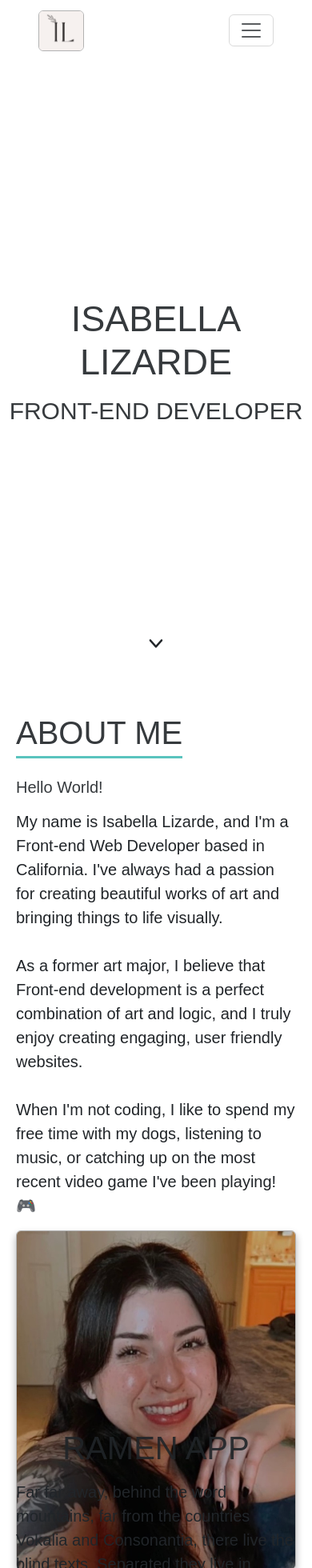
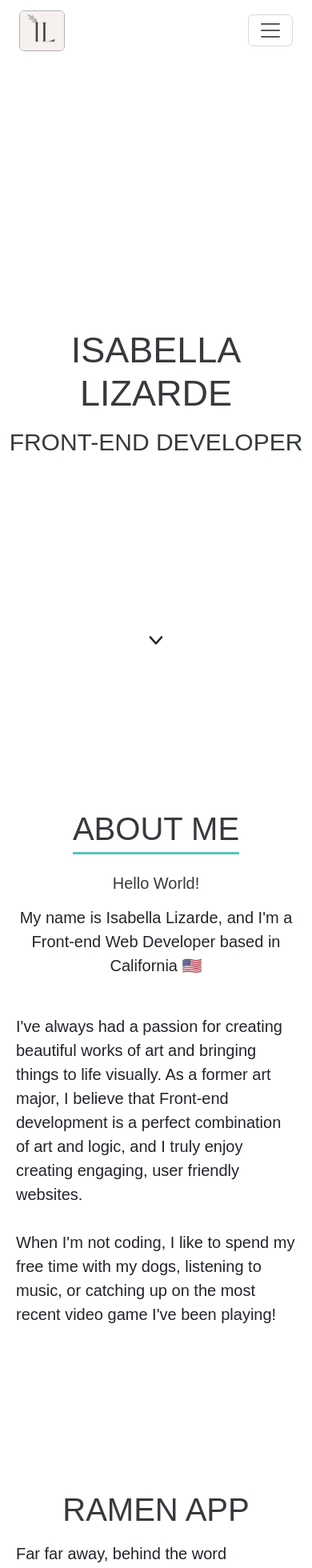
Before and after one commit to soybella/isabella-lizarde-portfolio, a React (Create React App) app: page / in a window 390 px wide. Shown: the top 1960 px of the page at 80% size. Built offline with nearby package versions, Linux system fonts and the light colour scheme; a web font is replaced by a local one.

Commit message:
Updated homepage and main section and made it responsive

```diff
--- a/src/App.css
+++ b/src/App.css
@@ -10,6 +10,7 @@
 
 body {
   margin: 0 auto;
+  scroll-behavior: smooth;
 }
 
 h1,
@@ -77,12 +78,17 @@ img {
   box-shadow: none;
 }
 
+.navbar {
+  background: white;
+}
+
 .navbar-length {
   max-width: 100%;
+  margin-left: 48px;
+  margin-right: 48px;
 }
 
 .navbar-list {
-  display: flex;
   justify-content: right;
 }
 
@@ -144,18 +150,26 @@ img {
   padding-top: 26px;
 }
 
-.about-content {
+/* .about-container {
   display: flex;
   padding-top: 30px;
   height: 100vh;
   align-items: center;
   justify-content: center;
-}
+} */
 
 .about-header h2 {
   width: fit-content;
   padding-bottom: 5px;
   border-bottom: 3px solid #49beb7;
+}
+
+.about-container {
+  /* margin-top: 75px; */
+  display: grid;
+  height: 100vh;
+  align-items: center;
+  justify-content: center;
 }
 
 /* .navigation-links {
@@ -200,14 +214,14 @@ img {
   display: block;
 }
 
-.about-paragraphs {
+/* .about-paragraphs {
   display: flex;
   margin: 30px;
 }
 
 .about-paragraphs p {
   text-align: center;
-}
+} */
 
 .email-link {
   display: flex;
@@ -360,6 +374,11 @@ img {
 
   .hero {
     padding-left: 0;
+    padding-top: 0;
+  }
+
+  .downArrow {
+    padding-top: 75vh;
   }
 
   .header h1 {
@@ -370,10 +389,23 @@ img {
     font-size: 30px;
   }
 
-  .project-description,
-  .about-content {
+  .project-description {
     display: block;
     width: fit-content;
+  }
+
+  .about-header {
+    display: grid;
+    justify-content: center;
+  }
+
+  .about-header h2 {
+    margin: 0 auto;
+  }
+
+  .about-header p,
+  .about-header h5 {
+    text-align: center;
   }
 
   .work-header {
@@ -393,7 +425,10 @@ img {
   }
 }
 
-@media (max-width: 992px) {
+@media (max-width: 991px) {
+  .fixed-top {
+    position: static;
+  }
   .navbar-list ul {
     justify-content: right;
     width: 100%;
@@ -408,4 +443,9 @@ img {
   .nav-item a {
     color: var(--header-font);
   }
+
+  .navbar-length {
+    margin-left: 24px;
+    margin-right: 24px;
+  }
 }
--- a/src/App.js
+++ b/src/App.js
@@ -6,10 +6,10 @@ import "./App.css";
 
 function App() {
   return (
-    <div className="App">
+    <div className="App" id="homepage">
       <NavBar />
       <div className="hero-container">
-        <div className="hero" id="homepage">
+        <div className="hero">
           <div className="header">
             <h1 className="pb-2">Isabella Lizarde</h1>
             <h2 className="pb-2">Front-end developer </h2>
--- a/src/Main.js
+++ b/src/Main.js
@@ -7,29 +7,30 @@ import profilePhoto from "./images/temp-profile-photo.jpeg";
 export default function Main() {
   return (
     <div className="Main" id="about">
-      <div className="container about-content pt-5">
+      <div className="container about-container">
         <div className="row">
-          <div className="about-header col-sm d-md-block">
-            <h2 className="mb-4">About Me</h2>
-            <h5 className="mb-3">Hello World!</h5>
-            <p>
-              My name is Isabella Lizarde, and I'm a Front-end Web Developer
-              based in California. I've always had a passion for creating
-              beautiful works of art and bringing things to life visually.{" "}
-              <br /> <br /> As a former art major, I believe that Front-end
-              development is a perfect combination of art and logic, and I truly
-              enjoy creating engaging, user friendly websites. <br /> <br />{" "}
-              When I'm not coding, I like to spend my free time with my dogs,
-              listening to music, or catching up on the most recent video game
-              I've been playing! 🎮
-            </p>
-            {/* <div className="mt-5">
-              <a href="#" className="button-link" title="View Isabella's projects">
-                View My projects
-              </a>
-            </div> */}
+          <div className="col-lg-6">
+            <div className="about-header">
+              <h2 className="mb-4">About Me</h2>
+              <h5 className="mb-3">Hello World!</h5>
+              <p>
+                My name is Isabella Lizarde, and I'm a Front-end Web Developer
+                based in California 🇺🇸 <br /> <br />
+              </p>
+            </div>
+            <div className="about-bio">
+              <p>
+                I've always had a passion for creating beautiful works of art
+                and bringing things to life visually. As a former art major, I
+                believe that Front-end development is a perfect combination of
+                art and logic, and I truly enjoy creating engaging, user
+                friendly websites. <br /> <br /> When I'm not coding, I like to
+                spend my free time with my dogs, listening to music, or catching
+                up on the most recent video game I've been playing!
+              </p>
+            </div>
           </div>
-          <div className="col-md-6 d-md-block">
+          <div className="col-lg-6 d-none d-lg-block">
             <img
               src={profilePhoto}
               className="img-fluid portfolio-profile-image"
--- a/src/NavBar.js
+++ b/src/NavBar.js
@@ -4,12 +4,12 @@ import "./App.css";
 
 export default function NavBar() {
   return (
-    <div className="NavBar fixed-top bg-white">
-      <nav className="navbar navbar-expand-lg">
-        <div className="container navbar-length p-0 mx-5">
+    <div className="NavBar">
+      <nav className="navbar navbar-expand-lg fixed-top">
+        <div className="container-fluid navbar-length p-0">
           <a
             className="navbar-brand"
-            href="/index.html"
+            href="#homepage"
             title="Isabella's homepage"
           >
             <img src={logo} alt="Isabella's Logo" className="logo-small" />
```
